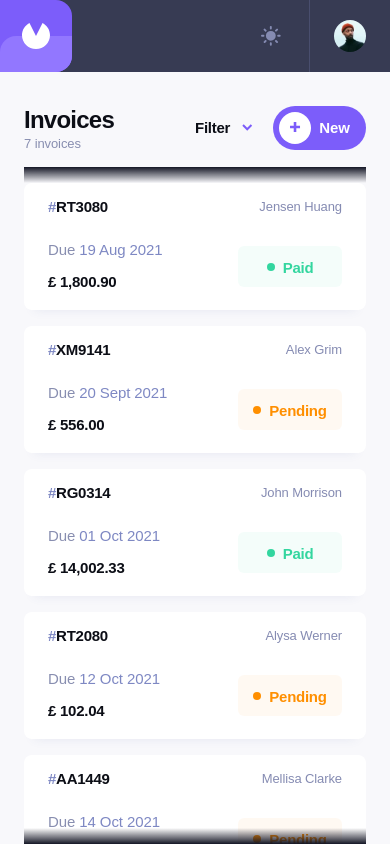
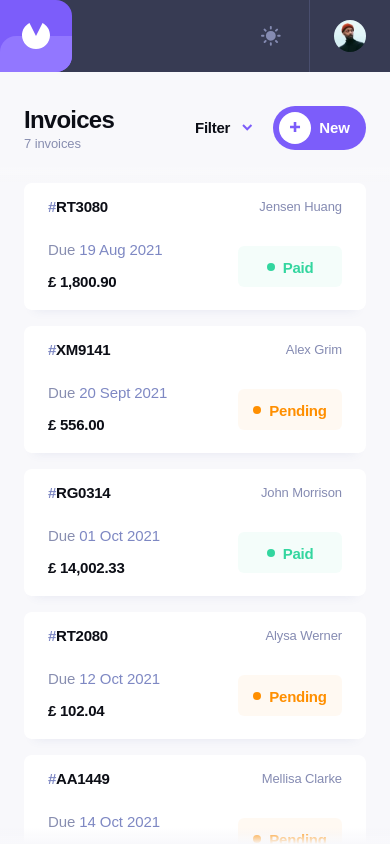
Before and after one commit to Dantalian5/invoice-app, a React (Vite) app in the folder frontend/: page / in a window 390 px wide. Built offline with nearby package versions, Linux system fonts and the light colour scheme.

Commit message:
fix: theme responsiveness

```diff
--- a/frontend/src/components/layout/ActionBar.tsx
+++ b/frontend/src/components/layout/ActionBar.tsx
@@ -2,7 +2,7 @@ import AddBtn from "@/components/commons/AddBtn";
 import FilterBtn from "@/components/commons/FilterBtn";
 function ActionBar() {
   return (
-    <div className="flex items-center justify-between">
+    <div className="flex items-center justify-between px-6 sm:px-12">
       <div className="w-fit">
         <h1 className="text-2xl font-bold tracking-tightest text-black-light sm:mb-[6px] sm:text-4xl sm:tracking-sm dark:text-white">
           Invoices
--- a/frontend/src/components/layout/Dashboard.tsx
+++ b/frontend/src/components/layout/Dashboard.tsx
@@ -1,16 +1,36 @@
 import ActionBar from "@/components/layout/ActionBar";
 import StatusShield from "@/components/commons/StatusShield";
-import data from "@/db/data.json";
+import db from "@/db/data.json";
 import { formatDate, formatCurrency } from "@/lib/helpers";
 import { svgArrowLeft } from "@/components/svg/SvgIcons";
+import emptyImg from "@/assets/illustration-empty.svg";
 
 function Dashboard() {
+  const data: any[] = db;
+
   return (
-    <div className="transition-theme flex h-full w-full flex-col overflow-hidden bg-neutral-100 px-6 pt-8 sm:px-12 sm:pt-16 dark:bg-black">
+    <div className="transition-theme flex h-full w-full flex-col overflow-hidden bg-neutral-100 pt-8 sm:pt-16 dark:bg-black">
       <ActionBar />
-      <ul className="relative mt-4 flex w-full flex-grow flex-col overflow-hidden">
-        <div className="pointer-events-none absolute left-0 right-0 top-0 z-10 h-4 bg-gradient-to-b from-black to-black/0 sm:h-8"></div>
-        <div className="flex w-full flex-col gap-4 overflow-scroll py-4 sm:py-10">
+      <div className="relative mt-4 flex w-full flex-grow flex-col overflow-hidden">
+        <div className="pointer-events-none absolute left-0 right-0 top-0 z-10 h-4 bg-gradient-to-b from-neutral-100 to-neutral-100/0 sm:h-8 dark:from-black dark:to-black/0"></div>
+        {data.length === 0 ? (
+          <div className="flex flex-grow flex-col items-center justify-center overflow-scroll px-6 py-10 sm:px-12">
+            <img
+              src={emptyImg}
+              alt="Illustration of empty dashboard"
+              className="mb-11 w-[194px] sm:mb-16 sm:w-60"
+            />
+            <h2 className="mb-6 w-fit text-2xl font-bold tracking-tightest text-black-light dark:text-white">
+              There is nothing here
+            </h2>
+            <p className="mb-10 w-fit text-sm font-medium text-neutral-300 dark:text-neutral-200">
+              Create a new invoice by clicking the <br />
+              <span className="font-bold"> New Invoice </span>
+              button and get started
+            </p>
+          </div>
+        ) : (
+          <ul className="flex w-full flex-col gap-4 overflow-scroll px-6 py-4 sm:px-12 sm:py-10">
             {data.map((invoice) => (
               <li
                 key={invoice.id}
@@ -20,7 +40,7 @@ function Dashboard() {
                   <span className="text-neutral-400">#</span>
                   {invoice.id}
                 </h2>
-              <p className="col-span-1 row-span-1 row-start-2 w-fit text-base font-medium tracking-normal text-neutral-400 sm:mr-[52px] dark:text-neutral-200">
+                <p className="col-span-1 row-span-1 row-start-2 w-fit text-base font-medium tracking-normal text-neutral-400 md:mr-[52px] dark:text-neutral-200">
                   <span className="text-neutral-300 dark:text-neutral-200">
                     Due{" "}
                   </span>
@@ -40,9 +60,10 @@ function Dashboard() {
                 </span>
               </li>
             ))}
+          </ul>
+        )}
+        <div className="pointer-events-none absolute bottom-0 left-0 right-0 z-10 h-4 bg-gradient-to-t from-neutral-100 to-neutral-100/0 sm:h-8 dark:from-black dark:to-black/0"></div>
       </div>
-        <div className="pointer-events-none absolute bottom-0 left-0 right-0 z-10 h-4 bg-gradient-to-t from-black to-black/0 sm:h-8"></div>
-      </ul>
     </div>
   );
 }
```
Lines whose indentation alone changed are shown as unchanged.
